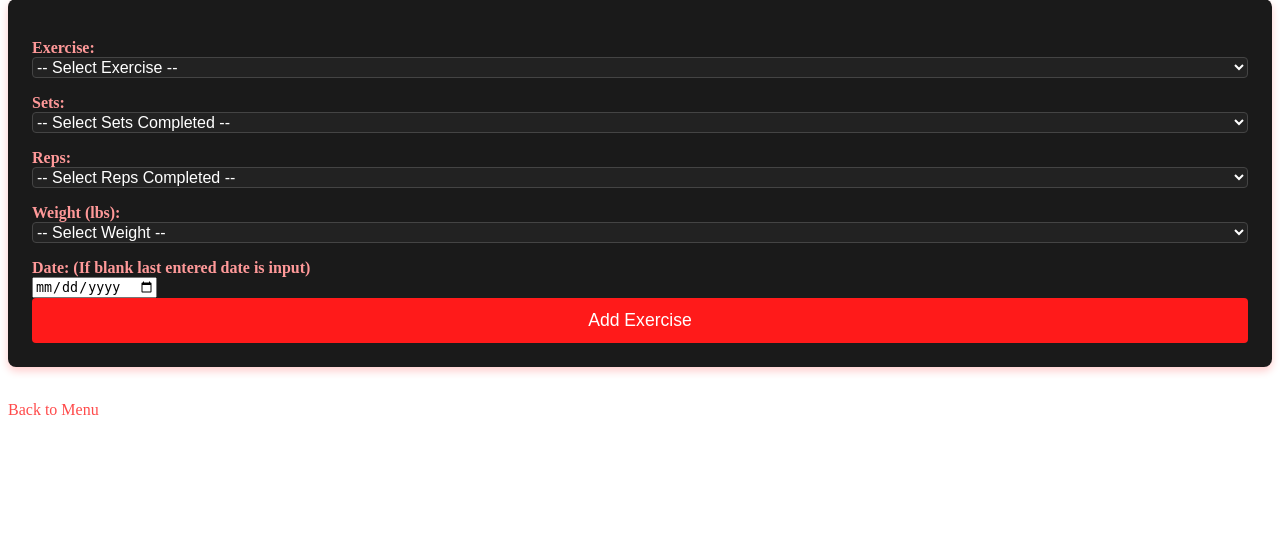
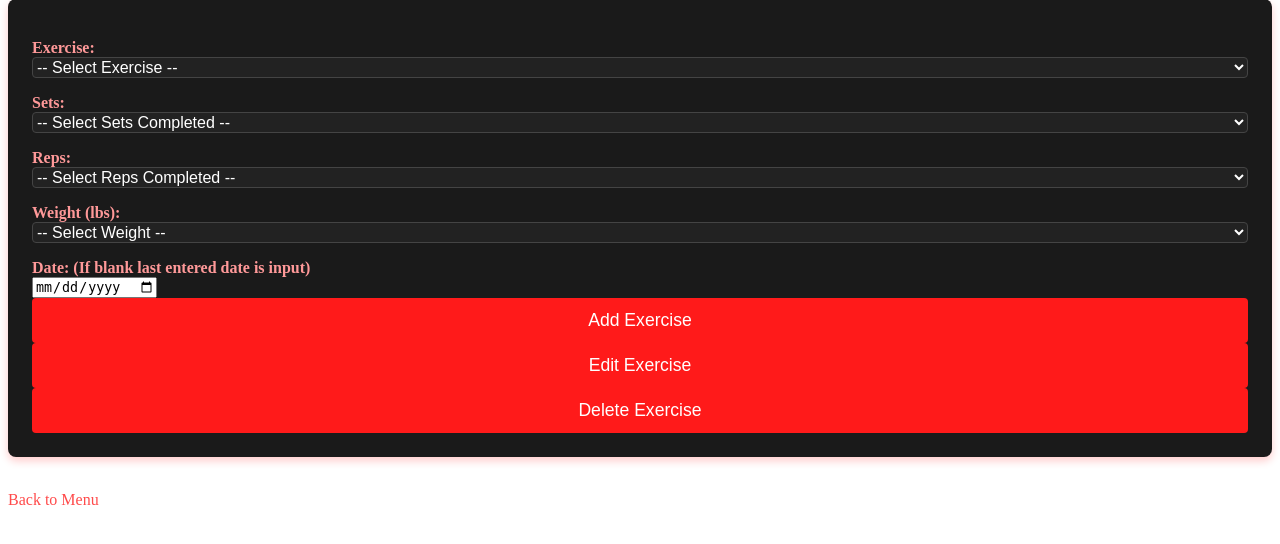
Before and after one commit to leegg713/PythonWorkoutLog, a Flask app: page /add in a window 1280 px wide. Shown: the part 81-625 px from the top of the page. Run offline with Flask 3, Linux system fonts and the light colour scheme.

Commit message:
Added 2 buttons for edit and delete

```diff
--- a/templates/add.html
+++ b/templates/add.html
@@ -2,7 +2,7 @@
 <html>
 <head>
     <meta charset="UTF-8">
-    <title>Add Exercise Entry</title>
+    <title>Add/Delete/Edit Exercise Entry</title>
     <link rel="stylesheet" href="{{ url_for('static', filename='style.css') }}">
 </head>
 <body>
@@ -50,7 +50,15 @@
     <input type="date" name="date" id="date" value="{{ last_date if last_date else '' }}">
 
     <!-- Submit button: saves the new exercise entry to both CSV and DB -->
-    <button type="submit">Add Exercise</button>
+    <button type="submit" name="action" value="add">Add Exercise</button>
+    <!-- ADD SOMETHING FOR SPACING HERE -- >
+    <!-- Submit button: edits an exercise entry in both CSV and DB -->
+    <button type="submit" name="action" value="edit">Edit Exercise</button>
+
+    <!-- Submit button: deletes an exercise entry in both CSV and DB -->
+    <!-- ADD SOMETHING FOR SPACING HERE -->
+    <button type="submit" name="action" value="delete">Delete Exercise</button>
+
 </form>
 
 
```
